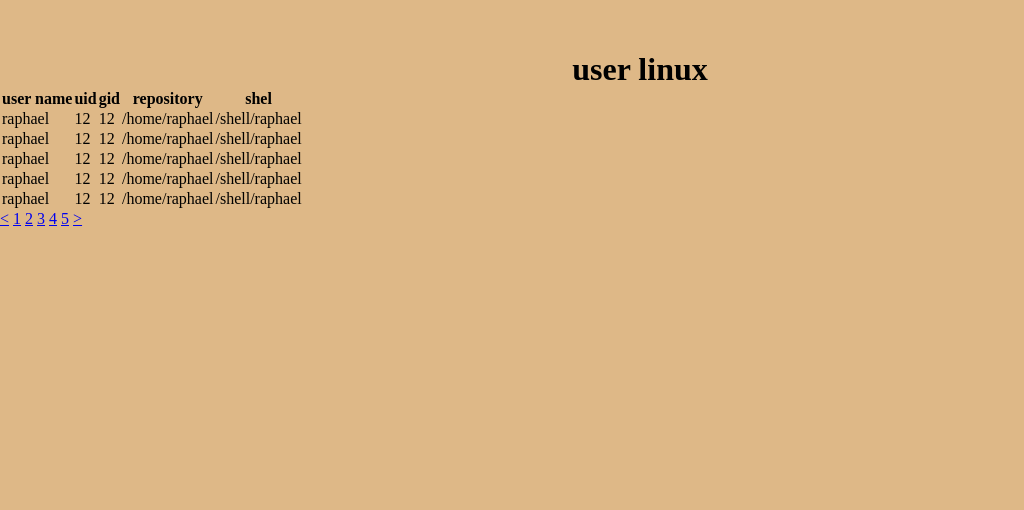
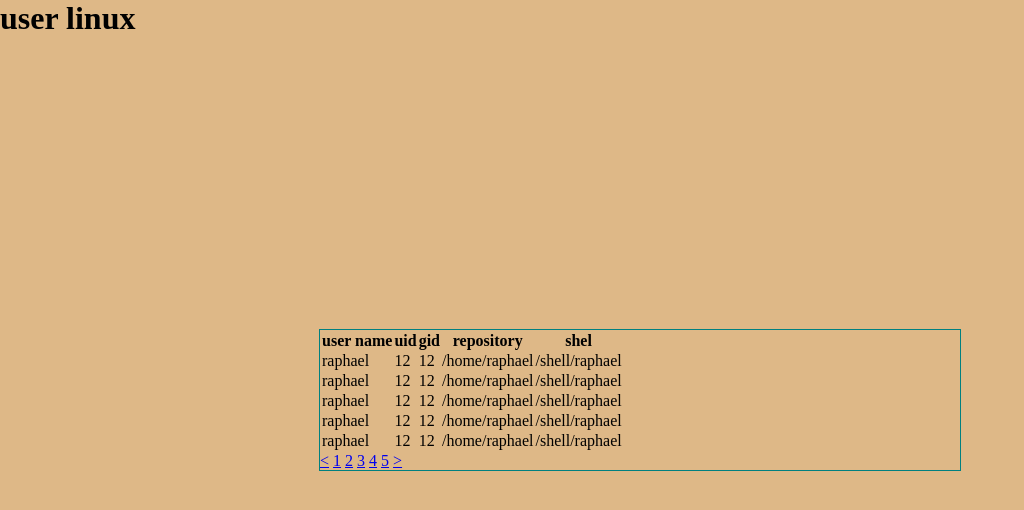
Before and after one commit to beva3/cgi, a plain HTML site: page linux/front/user/user.html in a window 1280 px wide. Shown: the whole page, without its empty margins (0-1024 px from the left). Drawn offline with Linux system fonts and the light colour scheme.

Commit message:
mise en page du class tavleau

```diff
--- a/linux/front/user/user.css
+++ b/linux/front/user/user.css
@@ -4,7 +4,15 @@
     background-color: burlywood;
 }
 
-.usser-linux{
+.user-linux{
     text-align: center;
     margin-top: 4vw;
 }
+.tableau{
+    border: 1px solid teal;
+    width: 50%;
+    position: absolute;
+    top: 50%;
+    left: 50%;
+    transform: translate(-50%, -50%);
+}
```
